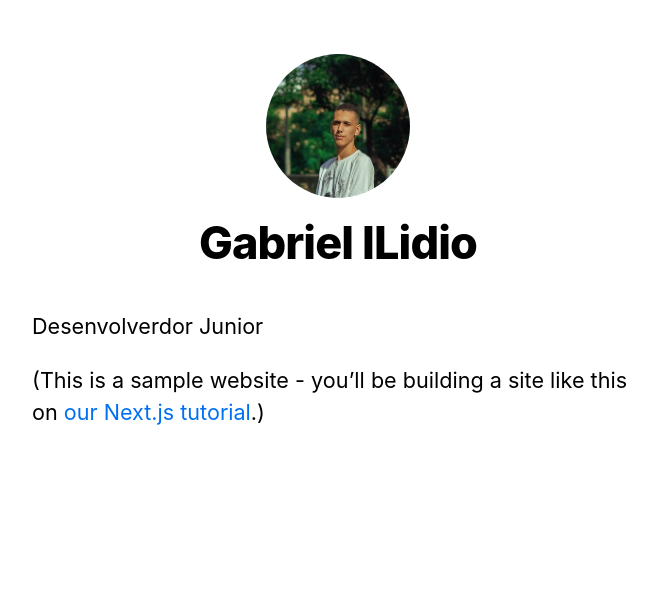
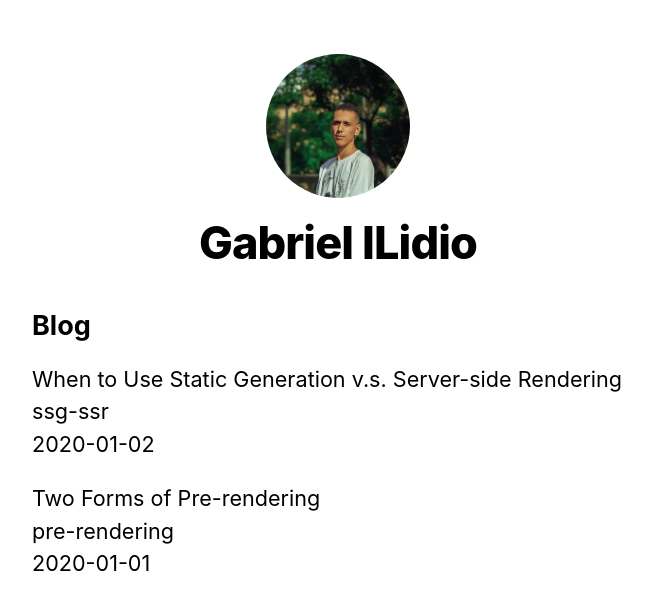
Before and after one commit to gilidio8/Portfolio, a Next.js app: page / in a window 1280 px wide. Shown: the top 610 px of the page, without its empty margins (302-959 px from the left). Built offline with nearby package versions, Linux system fonts and the light colour scheme.

Commit message:
atualização

```diff
--- /dev/null
+++ b/lib/posts.js
@@ -0,0 +1,35 @@
+import fs from 'fs'
+import path from 'path'
+import matter from 'gray-matter'
+
+const postsDirectory = path.join(process.cwd(), 'posts')
+
+export function getSortedPostsData() {
+  // Get file names under /posts
+  const fileNames = fs.readdirSync(postsDirectory)
+  const allPostsData = fileNames.map(fileName => {
+    // Remove ".md" from file name to get id
+    const id = fileName.replace(/\.md$/, '')
+
+    // Read markdown file as string
+    const fullPath = path.join(postsDirectory, fileName)
+    const fileContents = fs.readFileSync(fullPath, 'utf8')
+
+    // Use gray-matter to parse the post metadata section
+    const matterResult = matter(fileContents)
+
+    // Combine the data with the id
+    return {
+      id,
+      ...matterResult.data
+    }
+  })
+  // Sort posts by date
+  return allPostsData.sort((a, b) => {
+    if (a.date < b.date) {
+      return 1
+    } else {
+      return -1
+    }
+  })
+}
--- a/package.json
+++ b/package.json
@@ -8,6 +8,7 @@
     "start": "next start"
   },
   "dependencies": {
+    "gray-matter": "^4.0.3",
     "next": "^10.0.0",
     "react": "^17.0.1",
     "react-dom": "^17.0.1"
--- a/pages/index.js
+++ b/pages/index.js
@@ -1,20 +1,38 @@
 import Head from 'next/head'
 import Layout, { siteTitle } from '../components/layout'
 import utilStyles from '../styles/utils.module.css'
+import { getSortedPostsData } from '../lib/posts'
 
-export default function Home() {
+export default function Home({ allPostsData }) {
   return (
     <Layout home>
-      <Head>
-        <title>{siteTitle}</title>
-      </Head>
-      <section className={utilStyles.headingMd}>
-        <p>Desenvolverdor Junior</p>
-        <p>
-          (This is a sample website - you’ll be building a site like this on{' '}
-          <a href="https://nextjs.org/learn">our Next.js tutorial</a>.)
-        </p>
+      {/* Keep the existing code here */}
+
+      {/* Add this <section> tag below the existing <section> tag */}
+      <section className={`${utilStyles.headingMd} ${utilStyles.padding1px}`}>
+        <h2 className={utilStyles.headingLg}>Blog</h2>
+        <ul className={utilStyles.list}>
+          {allPostsData.map(({ id, date, title }) => (
+            <li className={utilStyles.listItem} key={id}>
+              {title}
+              <br />
+              {id}
+              <br />
+              {date}
+            </li>
+          ))}
+        </ul>
       </section>
     </Layout>
   )
 }
+
+
+export async function getStaticProps() {
+  const allPostsData = getSortedPostsData()
+  return {
+    props: {
+      allPostsData
+    }
+  }
+}
--- /dev/null
+++ b/posts/pre-rendering.md
@@ -0,0 +1,11 @@
+---
+title: 'Two Forms of Pre-rendering'
+date: '2020-01-01'
+---
+
+Next.js has two forms of pre-rendering: **Static Generation** and **Server-side Rendering**. The difference is in **when** it generates the HTML for a page.
+
+- **Static Generation** is the pre-rendering method that generates the HTML at **build time**. The pre-rendered HTML is then _reused_ on each request.
+- **Server-side Rendering** is the pre-rendering method that generates the HTML on **each request**.
+
+Importantly, Next.js lets you **choose** which pre-rendering form to use for each page. You can create a "hybrid" Next.js app by using Static Generation for most pages and using Server-side Rendering for others.
--- /dev/null
+++ b/posts/ssg-ssr.md
@@ -0,0 +1,19 @@
+---
+title: 'When to Use Static Generation v.s. Server-side Rendering'
+date: '2020-01-02'
+---
+
+We recommend using **Static Generation** (with and without data) whenever possible because your page can be built once and served by CDN, which makes it much faster than having a server render the page on every request.
+
+You can use Static Generation for many types of pages, including:
+
+- Marketing pages
+- Blog posts
+- E-commerce product listings
+- Help and documentation
+
+You should ask yourself: "Can I pre-render this page **ahead** of a user's request?" If the answer is yes, then you should choose Static Generation.
+
+On the other hand, Static Generation is **not** a good idea if you cannot pre-render a page ahead of a user's request. Maybe your page shows frequently updated data, and the page content changes on every request.
+
+In that case, you can use **Server-Side Rendering**. It will be slower, but the pre-rendered page will always be up-to-date. Or you can skip pre-rendering and use client-side JavaScript to populate data.
```
Also changed, not shown: 1 other file (tests, documents, lock files or other folders).
